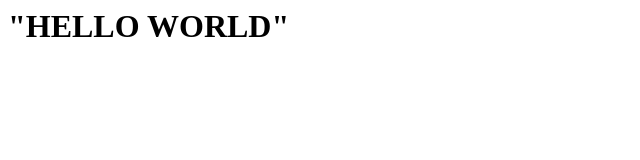
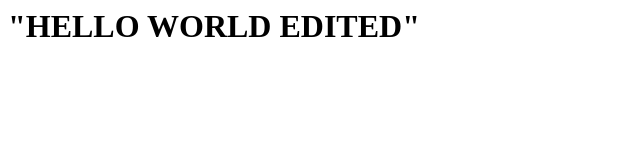
Before and after one commit to Trignometry/Git-In-One-Video, a plain HTML site: page index.html in a window 1280 px wide. Shown: the whole page, without its empty margins (0-640 px from the left). Drawn offline with Linux system fonts and the light colour scheme.

Commit message:
skipped staging area and fixed

```diff
--- a/index.html
+++ b/index.html
@@ -1,3 +1,3 @@
 <html>
-<h1>"HELLO WORLD"</h1>
+<h1>"HELLO WORLD EDITED"</h1>
 </html>
```
